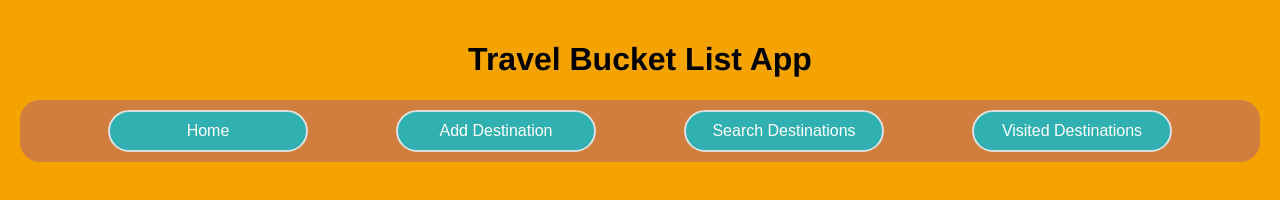
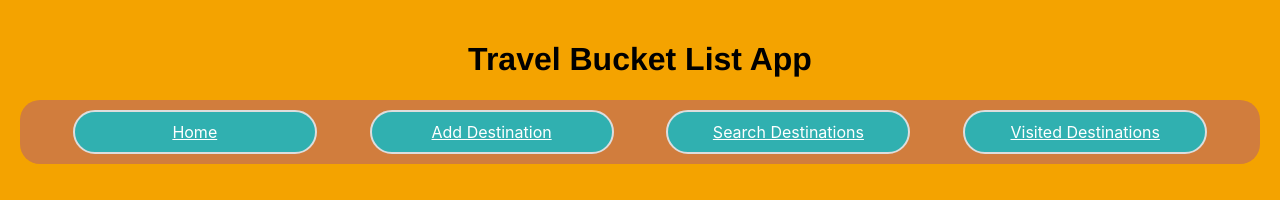
Before and after one commit to Muhsin5-tech/end-of-phase-2, a React (Create React App) app: page / in a window 1280 px wide. Shown: the top 200 px of the page. Built offline with nearby package versions, Linux system fonts and the light colour scheme; data requests are answered from the project's data file.

Commit message:
Adds  package-lock.json package.json src/App.js  src/NavBar.js

```diff
--- a/package.json
+++ b/package.json
@@ -8,6 +8,7 @@
     "@testing-library/user-event": "^13.5.0",
     "react": "^18.3.1",
     "react-dom": "^18.3.1",
+    "react-router-dom": "^6.28.0",
     "react-scripts": "5.0.1",
     "web-vitals": "^2.1.4"
   },
--- a/src/App.js
+++ b/src/App.js
@@ -1,6 +1,8 @@
 import React, { useState, useEffect } from "react";
 import './App.css'
 
+
+import { BrowserRouter as Router, Route, Routes } from 'react-router-dom';
 import DestinationList from "./DestinationList";
 import AddDestinationForm from "./AddDestinationForm";
 import SearchDestination from "./SearchDestination";
@@ -9,8 +11,6 @@ import NavBar from "./NavBar";
 function App() {
   const [destinations, setDestinations] = useState([])
   const [filteredDestinations, setFilteredDestinations] = useState([])
-  const [activePage, setActivePage] = useState('home')
-
 
 
   useEffect(() => {
@@ -49,38 +49,30 @@ function App() {
 }
 
   return (
-    <div className="App">
-       <h1>Travel Bucket List App</h1>
-      <NavBar setActivePage={setActivePage} />
+    <Router>
+        <div className="App">
+          <h1>Travel Bucket List App</h1>
+          <NavBar />
 
+        <Routes>
 
+          <Route path="/" element={<DestinationList destinations={filteredDestinations} toggleVisited={toggleVisited} />} />
+          <Route path="/add" element={<AddDestinationForm setDestinations={setDestinations} />} />
+          <Route path="/search" element={
+            <>
+            <SearchDestination destinations={destinations} onSearchResults={setFilteredDestinations} />
+            <DestinationList destinations={filteredDestinations} toggleVisited={toggleVisited} />
+            </>
+          }
+         />
+          <Route path="/visited" element={<DestinationList destinations={destinations.filter(dest => dest.visited)} toggleVisited={toggleVisited} />} />
 
-      {activePage === 'home' && (
-        <>
-        <DestinationList destinations={filteredDestinations} toggleVisited={toggleVisited} />
-        </>
-      )}
+        </Routes>
 
-     {activePage === 'add' && (
-      <AddDestinationForm setDestinations={setDestinations}/>
-     )}
+        </div>
 
+    </Router>
 
-     {activePage === 'search' && (
-      <>
-      <SearchDestination destinations={destinations} onSearchResults={setFilteredDestinations} />
-      <DestinationList destinations={filteredDestinations} toggleVisited={toggleVisited} />
-      </>
-     )}
-
-      {activePage === 'visited' && (
-        <DestinationList
-          destinations={destinations.filter(dest => dest.visited)}
-          toggleVisited={toggleVisited}
-        />
-      )}
-
-    </div>
   );
 }
 
--- a/src/NavBar.js
+++ b/src/NavBar.js
@@ -1,13 +1,14 @@
 import React from "react";
+import { Link } from 'react-router-dom';
 
-function NavBar({ setActivePage }) {
+function NavBar() {
   return (
     <nav className="navbar">
       <div className="link-container">
-        <button className="links-input" onClick={() => setActivePage('home')}>Home</button>
-        <button className="links-input" onClick={() => setActivePage('add')}>Add Destination</button>
-        <button className="links-input" onClick={() => setActivePage('search')}>Search Destinations</button>
-        <button className="links-input" onClick={() => setActivePage('visited')}>Visited Destinations</button>
+        <Link to="/" className="links-input">Home</Link>
+        <Link to="/add" className="links-input">Add Destination</Link>
+        <Link to="/search" className="links-input">Search Destinations</Link>
+        <Link to="/visited" className="links-input">Visited Destinations</Link>
       </div>
     </nav>
   );
```
Also changed, not shown: 1 other file (tests, documents, lock files or other folders).
